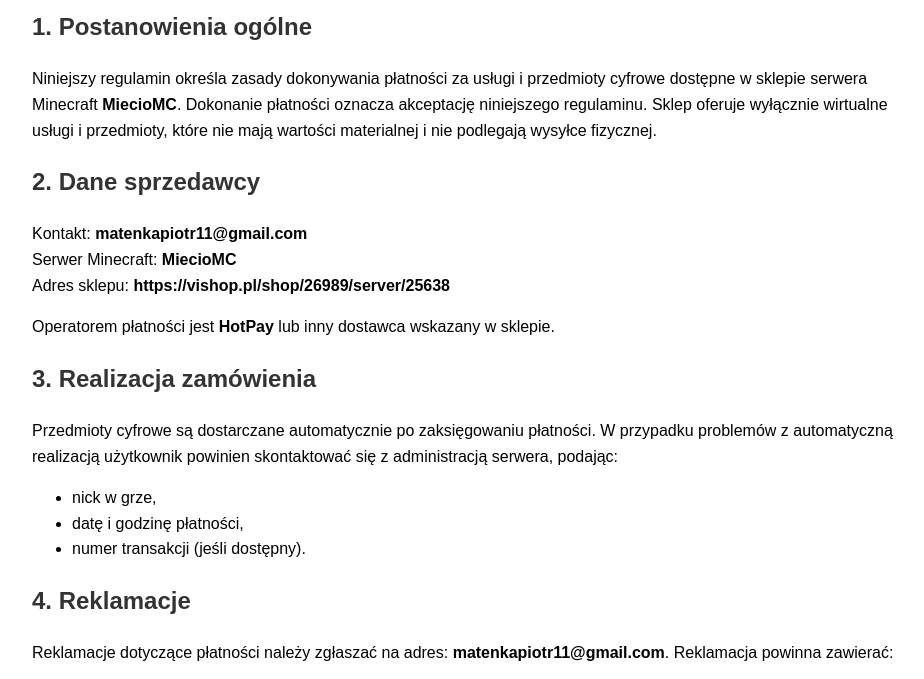
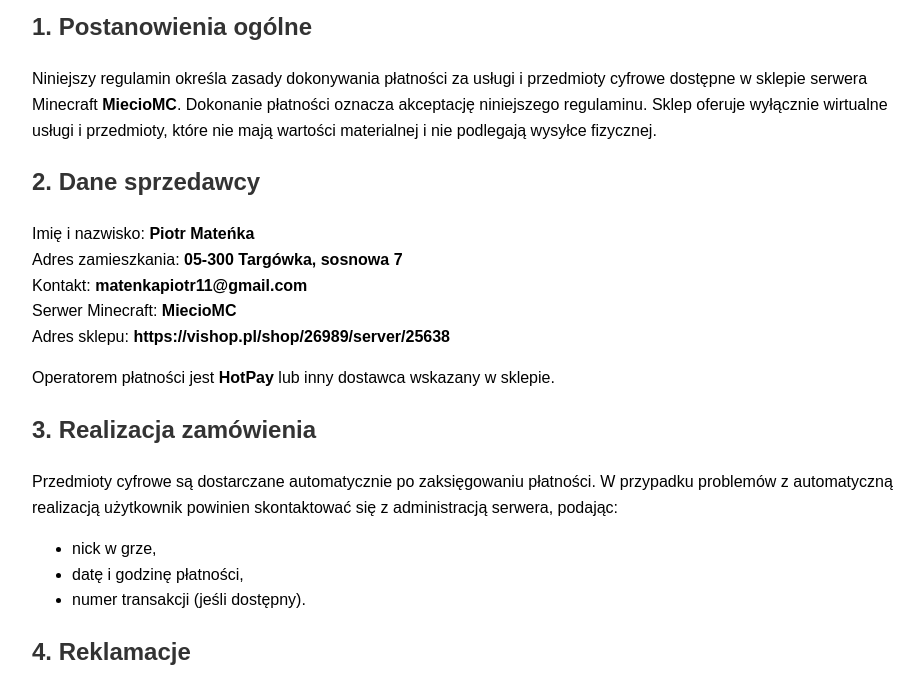
Before and after one commit to Diament5304v2/Regulamin, a plain HTML site: page index.html in a window 1280 px wide. Shown: the part 106-785 px from the top of the page, without its empty margins (158-1082 px from the left). Drawn offline with Linux system fonts and the light colour scheme.

Commit message:
Add seller information to index.html
Added seller information including name, address, contact, and server details.

```diff
--- a/index.html
+++ b/index.html
@@ -24,6 +24,8 @@
 <p>Niniejszy regulamin określa zasady dokonywania płatności za usługi i przedmioty cyfrowe dostępne w sklepie serwera Minecraft <strong>MiecioMC</strong>. Dokonanie płatności oznacza akceptację niniejszego regulaminu. Sklep oferuje wyłącznie wirtualne usługi i przedmioty, które nie mają wartości materialnej i nie podlegają wysyłce fizycznej.</p>
 
 <h2>2. Dane sprzedawcy</h2>
+Imię i nazwisko: <strong>Piotr Mateńka</strong><br>
+Adres zamieszkania: <strong>05-300 Targówka, sosnowa 7</strong><br>
 Kontakt: <strong>matenkapiotr11@gmail.com</strong><br>
 Serwer Minecraft: <strong>MiecioMC</strong><br>
 Adres sklepu: <strong>https://vishop.pl/shop/26989/server/25638</strong></p>
```
